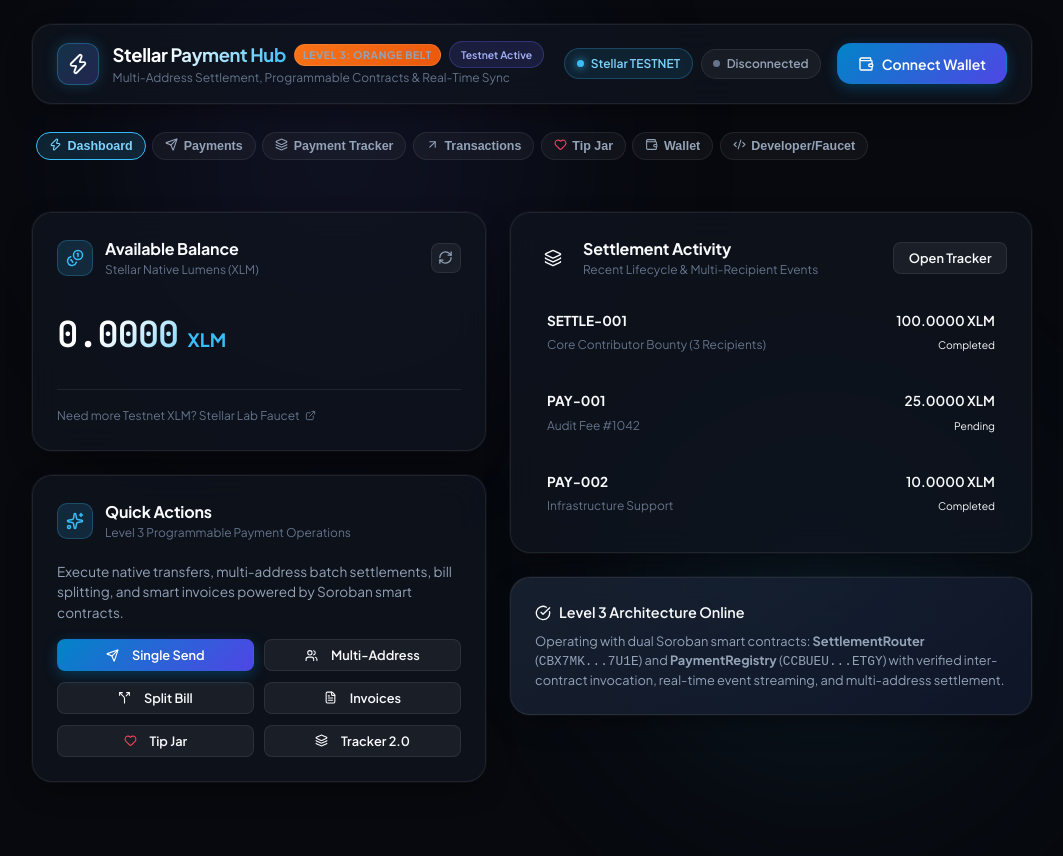
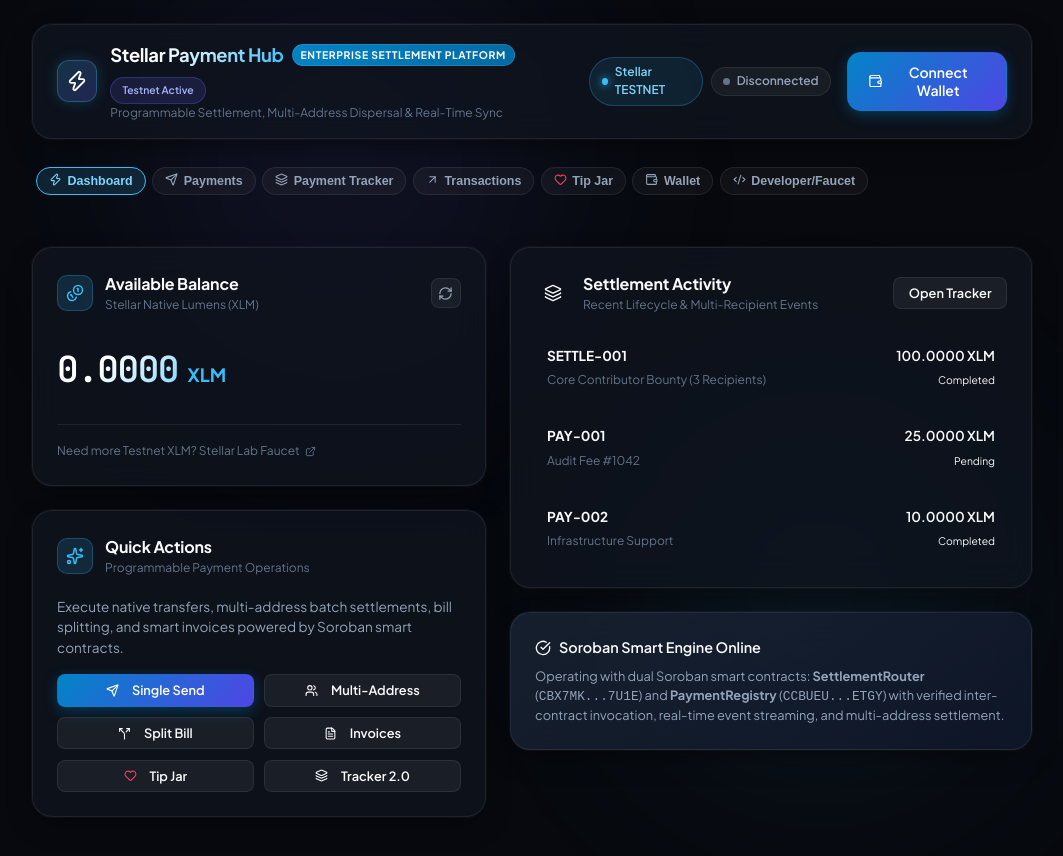
Before and after one commit to Stellar-Payment-Hub/stellar-payment-frontend, a React (Vite) app: page / in a window 1280 px wide. Shown: the top 856 px of the page, without its empty margins (108-1171 px from the left). Built offline with nearby package versions, Linux system fonts and the light colour scheme; no server answers; what @stellar/freighter-api would draw is missing.

Commit message:
docs: refine frontend branding and enterprise platform documentation

```diff
--- a/index.html
+++ b/index.html
@@ -4,10 +4,10 @@
     <meta charset="UTF-8" />
     <link rel="icon" type="image/svg+xml" href="/vite.svg" />
     <meta name="viewport" content="width=device-width, initial-scale=1.0" />
-    <title>Stellar Payment Hub | Multi-Address Settlement & Soroban Smart Contracts (Level 3: Orange Belt)</title>
+    <title>Stellar Payment Hub | Enterprise Programmable Settlement & Soroban Contracts</title>
     <meta
       name="description"
-      content="Stellar Payment Hub Level 3 (Orange Belt): Production-ready Stellar dApp featuring multi-address settlement, split bills, invoices, public tip jar, dual Soroban smart contracts, and real-time lifecycle tracking."
+      content="Stellar Payment Hub: Enterprise-grade decentralized payment platform featuring atomic multi-address settlements, split bills, smart invoices, creator tip jars, dual Soroban smart contracts, and real-time lifecycle tracking on Stellar."
     />
     <link rel="preconnect" href="https://fonts.googleapis.com" />
     <link rel="preconnect" href="https://fonts.gstatic.com" crossorigin />
--- a/src/App.tsx
+++ b/src/App.tsx
@@ -105,14 +105,14 @@
           <div>
             <div style={{ display: 'flex', alignItems: 'center', gap: '0.5rem', flexWrap: 'wrap' }}>
               <h1 className="brand-title">Stellar Payment Hub</h1>
-              <span className="brand-badge" style={{ background: 'linear-gradient(135deg, #f97316, #ea580c)' }}>
-                Level 3: Orange Belt
+              <span className="brand-badge" style={{ background: 'linear-gradient(135deg, #0284c7, #0369a1)', color: '#ffffff' }}>
+                Enterprise Settlement Platform
               </span>
               <span className="badge badge-network" style={{ fontSize: '0.65rem' }}>
                 Testnet Active
               </span>
             </div>
-            <p className="card-subtitle">Multi-Address Settlement, Programmable Contracts & Real-Time Sync</p>
+            <p className="card-subtitle">Programmable Settlement, Multi-Address Dispersal & Real-Time Sync</p>
           </div>
         </div>
 
@@ -226,7 +226,7 @@
                   </div>
                   <div>
                     <h3 className="card-title">Quick Actions</h3>
-                    <p className="card-subtitle">Level 3 Programmable Payment Operations</p>
+                    <p className="card-subtitle">Programmable Payment Operations</p>
                   </div>
                 </div>
               </div>
@@ -384,7 +384,7 @@
             <div className="card" style={{ background: 'linear-gradient(145deg, rgba(30,41,59,0.7), rgba(15,23,42,0.9))' }}>
               <div style={{ display: 'flex', alignItems: 'center', gap: '0.5rem', marginBottom: '0.5rem' }}>
                 <CheckCircle size={16} className="text-cyan-400" />
-                <h4 style={{ margin: 0, fontSize: '0.9rem', fontWeight: 600 }}>Level 3 Architecture Online</h4>
+                <h4 style={{ margin: 0, fontSize: '0.9rem', fontWeight: 600 }}>Soroban Smart Engine Online</h4>
               </div>
               <p style={{ fontSize: '0.8rem', color: 'var(--text-secondary)', margin: 0, lineHeight: 1.5 }}>
                 Operating with dual Soroban smart contracts: <strong>SettlementRouter</strong> (<code>CBX7MK...7U1E</code>) and <strong>PaymentRegistry</strong> (<code>CCBUEU...ETGY</code>) with verified inter-contract invocation, real-time event streaming, and multi-address settlement.
```
Also changed, not shown: 1 other file (tests, documents, lock files or other folders).
